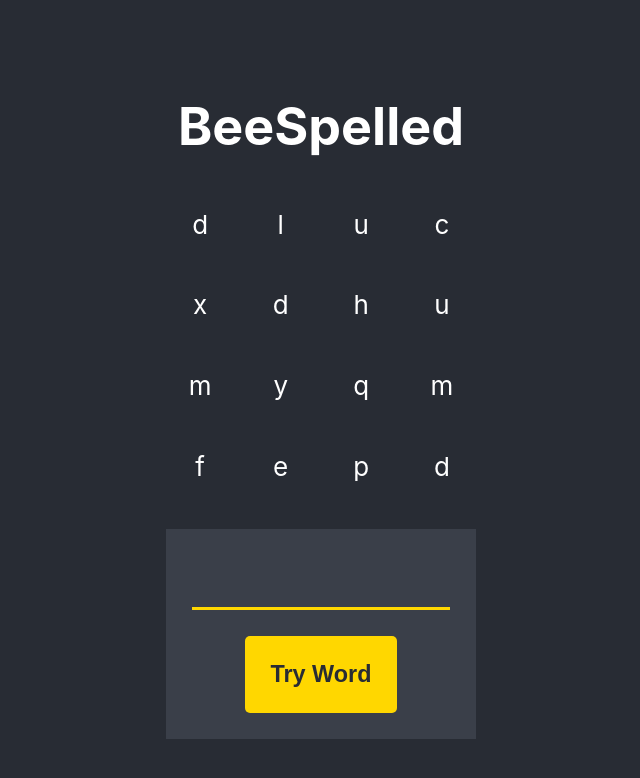
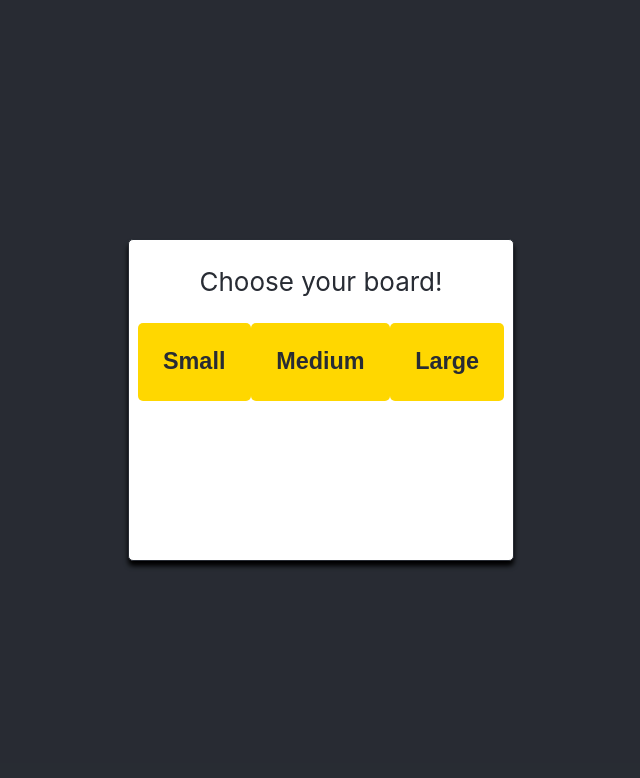
Before and after one commit to megvalcour/bee-spelled, a React (Create React App) app: page / in a window 1280 px wide. Shown: the top 778 px of the page, without its empty margins (319-959 px from the left). Built offline with nearby package versions, Linux system fonts and the light colour scheme.

Commit message:
Corrects api query to prevent close misspellings from being accepted.

```diff
--- a/src/App.css
+++ b/src/App.css
@@ -28,9 +28,7 @@
 }
 
 .grid-item {
-    padding: .6em .3em 0 .3em;
-    height: 2em;
-    width: 2em;
+    padding: .25em .6em .5em .6em;
     cursor: pointer;
     border-radius: 50%;
     transition: all .3s;
@@ -70,7 +68,7 @@
     list-style-position: inside;
 }
 
-button {
+.standard-button {
     background-color: #ffd700;
     color: #282c34;
     padding: 1em;
@@ -82,7 +80,40 @@ button {
     font-weight: 600;
 }
 
-button:hover {
+.standard-button:hover {
     transform: translateY(-5px);
     box-shadow: 0px 5px 5px black;
 }
+
+.link-button {
+    background-color: transparent;
+    border: none;
+    color: #ffd700;
+    cursor: pointer;
+}
+
+/* Modal */
+
+.overlay {
+    position: fixed; /* Stay in place */
+    display: flex;
+    justify-content: center;
+    align-items: center;
+    z-index: 1; /* Sit on top */
+    left: 0;
+    top: 0;
+    width: 100%; /* Full width */
+    height: 100%; /* Full height */
+    overflow: auto;
+    background-color: rgba(40, 44, 52, 0.549);
+}
+
+.modal {
+    width: 30vw;
+    height: 40vh;
+    color: #282c34;
+    background-color: #ffffff;
+    border: 1px solid #282c34;
+    border-radius: 5px;
+    box-shadow: 0px 5px 5px #000000;
+}
--- a/src/App.js
+++ b/src/App.js
@@ -1,8 +1,13 @@
-import React from 'react';
+import React, { useState } from 'react';
 import WordGrid from './components/WordGrid.js';
+import BaseModal from './components/BaseModal.js';
 import './App.css';
 
 function App() {
+
+    // App state
+    const [size, updateSize] = useState(0)
+
     // Produces an array (of n length) of random letters
     function generateRandomLetters(numberOfLetters) {
         // Creates an array of the desired length and populates it with random characters using ASCII codes for a (97) to z (122)
@@ -12,11 +17,22 @@ function App() {
         <div className="App">
         <header className="App-header">
             <h1>BeeSpelled</h1>
-            <WordGrid
-                rows={4}
-                columns={4}
-                letterArray={generateRandomLetters(4*4)}
-            />
+
+            { size === 0 ? (
+                    <BaseModal
+                        isIntroModal={true}
+                        onSmall={()=>{updateSize(4)}}
+                        onMedium={()=>{updateSize(6)}}
+                        onLarge={()=>{updateSize(8)}}
+                    />
+            ) : (
+                <WordGrid
+                    rows={size}
+                    columns={size}
+                    letterArray={generateRandomLetters(size*size)}
+                    endGame={()=>{updateSize(0)}}
+                />
+            )}
         </header>
         </div>
     );
--- /dev/null
+++ b/src/components/BaseModal.js
@@ -0,0 +1,31 @@
+import React from 'react';
+
+function BaseModal(props){
+    return (
+        <div className="overlay">
+            {props.isIntroModal ? (
+                <div className="modal">
+                    <p>
+                        Choose your board!
+                    </p>
+                    <p>
+                        <button className="standard-button" onClick={props.onSmall}>Small</button>
+                        <button className="standard-button" onClick={props.onMedium}>Medium</button>
+                        <button className="standard-button" onClick={props.onLarge}>Large</button>
+                    </p>
+                </div>
+            ) : (
+                <div className="modal">
+                    <p>
+                        Sorry, {props.word} is not a word!
+                    </p>
+                    <p>
+                        <button className="standard-button" onClick={props.onClose}>Small</button>
+                    </p>
+                </div>
+            )}
+        </div>
+    )
+}
+
+export default BaseModal
--- a/src/components/WordGrid.js
+++ b/src/components/WordGrid.js
@@ -1,4 +1,5 @@
 import React, { useState } from 'react';
+import BaseModal from './BaseModal.js';
 import WordSquare from './WordSquare';
 import PointRecord from './PointRecord';
 
@@ -10,6 +11,7 @@ function WordGrid(props) {
     const [keysClicked, updateKeysClicked] = useState([])
     const [listOfSuccessfulWords, addWordToList] = useState([])
     const [totalPoints, updatePoints] = useState(0)
+    const [showWrongWordModal, updateModal] = useState(false)
 
     function handleLetterClick(letterToAdd, letterKey){
         if(keysClicked.includes(letterKey)){
@@ -33,15 +35,15 @@ function WordGrid(props) {
             alert("Bzzzt! " + word + " was already used. No cheating!" )
         }
         else {
-            let response = await fetch("https://api.datamuse.com/words?sp="+word+"&md=d")
+            let response = await fetch("https://api.datamuse.com/words?ml="+word)
             let wordData = await response.json()
-            if (wordData.length > 0 && wordData[0].defs !== undefined) {
+            if (wordData.length > 0) {
                 console.log("Results: ", wordData)
                 addPoints(word)
             }
             else {
                 console.log("Not a word!")
-                alert("Bzzzt! " + word + " is not a word. Try again!" )
+                updateModal(true)
             }
         }
         updateKeysClicked([])
@@ -70,22 +72,30 @@ function WordGrid(props) {
     // Inline style object to allow for custom row/column length
     const gridStyle = {
         display: 'grid',
-        rowGap: '.5em',
-        columnGap: '.5em',
+        rowGap: '.25em',
+        columnGap: '.25em',
         gridTemplateRows: 'repeat(' + props.rows + ', 1fr)',
-        gridTemplateColumns: 'repeat(' + props.columns + ', 1fr)'
+        gridTemplateColumns: 'repeat(' + props.columns + ', 1fr)',
     }
 
     // Render function for WordGrid
     return (
         <section className="board">
+            {showWrongWordModal === true &&
+                <BaseModal
+                    isIntroModal={false}
+                    onClose={updateModal(false)}
+                    word={lettersClicked}
+                />
+            }
             <div className="play-area">
                 <div className="grid" style={gridStyle}>
                     {gridItems}
                 </div>
                 <div className="word-and-button-group">
                     <p className="word">{lettersClicked.join("")}</p>
-                    <button onClick={() => submitWord(lettersClicked.join(""))}>Try Word</button>
+                    <button className="standard-button" onClick={() => submitWord(lettersClicked.join(""))}>Try Word</button><br/>
+                    <button className="link-button" onClick={props.endGame}>Reset Game</button>
                 </div>
             </div>
             { listOfSuccessfulWords.length > 0 &&
```
Also changed, not shown: src/components/BaseModel.js (deleted, +0 -14 lines).
